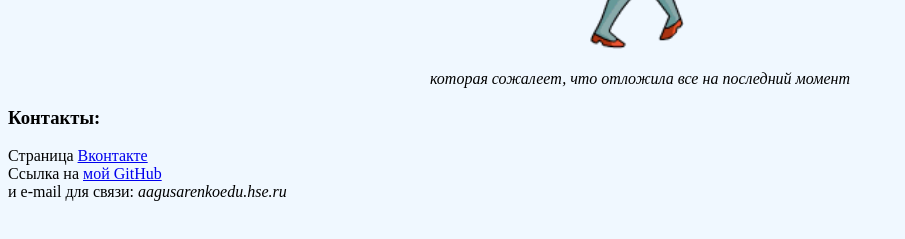
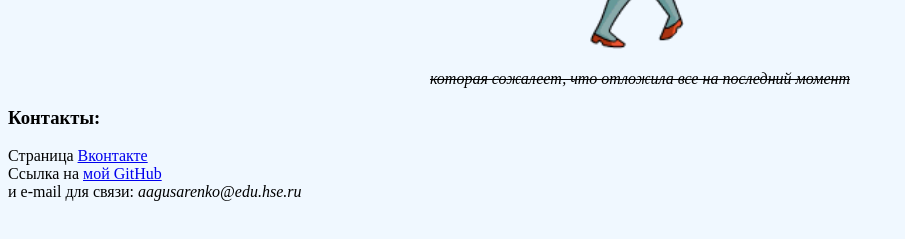
Before and after one commit to lusalusa78578/lusalusa78578.github.io, a plain HTML site: page index.html in a window 1280 px wide. Shown: the part 525-764 px from the top of the page, without its empty margins (0-905 px from the left). Drawn offline with Linux system fonts and the light colour scheme.

Commit message:
Update index.html
10

```diff
--- a/index.html
+++ b/index.html
@@ -10,12 +10,12 @@
       <p style="text-align:center;">студенткой программы "Философия", группа БФЛС174</p>
       <h2 style="text-align:center;">Гусаренко Алёной</h2>
       <center><img alt="Maрдж" width="15%" src="me.png"></center>
-      <i><p style="text-align:center;">которая сожалеет, что отложила все на последний момент</p></i>
+      <del><i><p style="text-align:center;">которая сожалеет, что отложила все на последний момент</p></i></del>
       <h3>Контакты:</h3>
       Страница <a href=https://vk.com/golden_rogery/>Вконтакте</a>
       <br/>
       Ссылка на <a href=https://github.com/lusalusa78578> мой GitHub</a>
       <br/>
-      и e-mail для связи: <i>aagusarenkoedu.hse.ru</i>
+      и e-mail для связи: <i>aagusarenko@edu.hse.ru</i>
     </body>
   </html>
```
